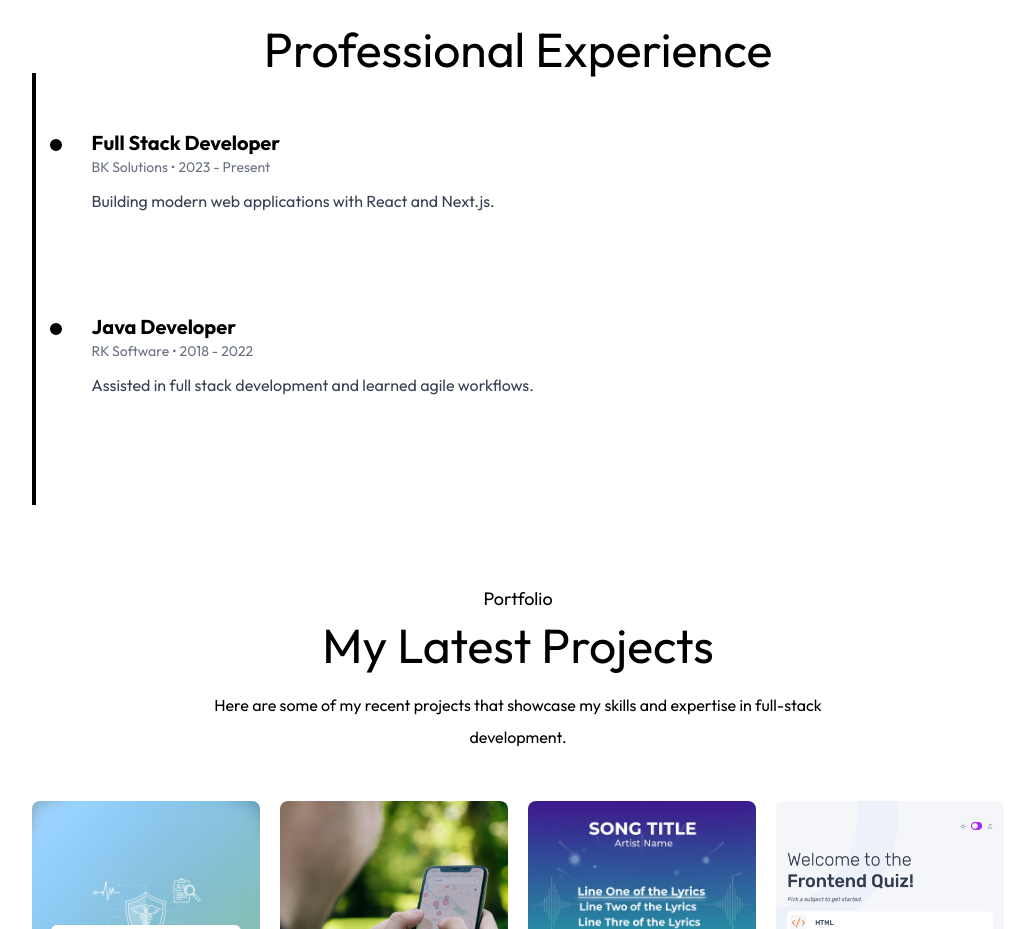
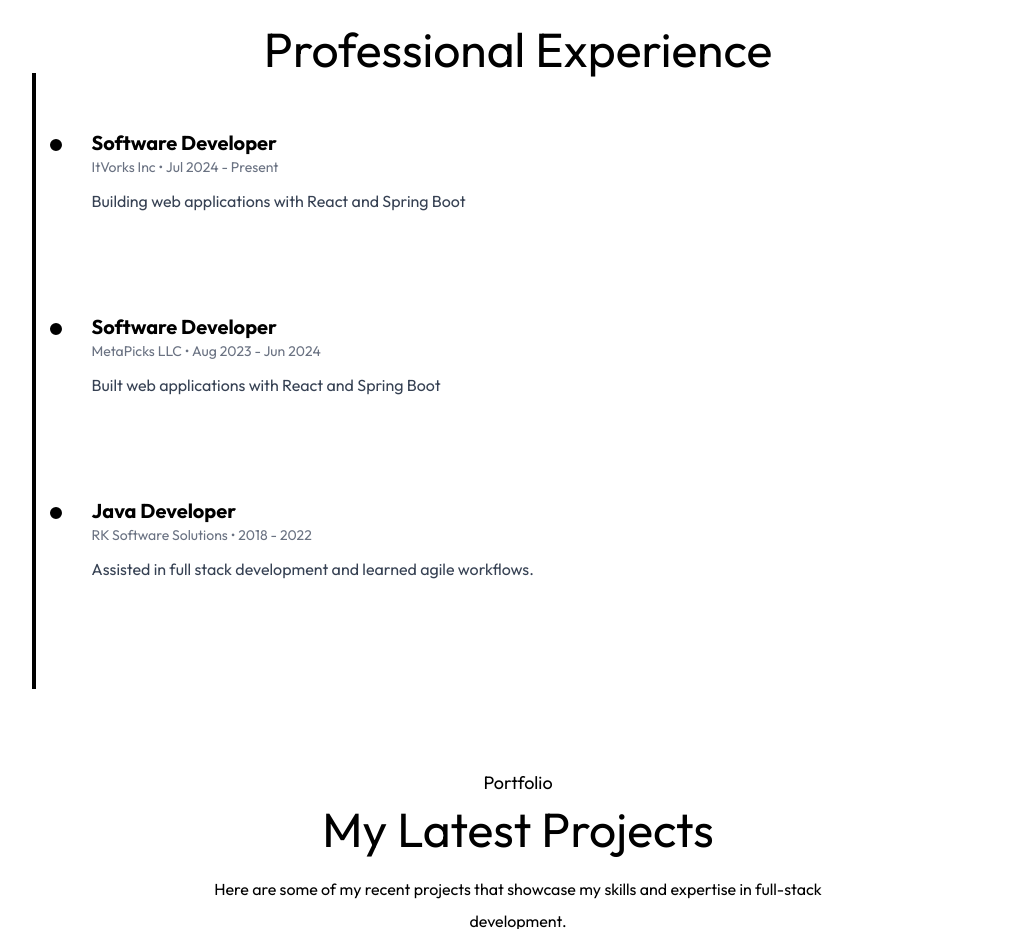
Before and after one commit to prem-kumart/my-portfolio, a Next.js app: page / in a window 1280 px wide. Shown: the part 1680-2609 px from the top of the page, without its empty margins (122-1146 px from the left). Built offline with nearby package versions, Linux system fonts and the light colour scheme; a web font is replaced by a local one.

Commit message:
experience update

```diff
--- a/src/components/Experience.tsx
+++ b/src/components/Experience.tsx
@@ -4,14 +4,20 @@ import { motion } from "motion/react";
 const Experience = () => {
   const experiences = [
     {
-      title: "Full Stack Developer",
-      company: "BK Solutions",
-      year: "2023 - Present",
-      description: "Building modern web applications with React and Next.js.",
+      title: "Software Developer",
+      company: "ItVorks Inc",
+      year: "Jul 2024 - Present",
+      description: "Building  web applications with React and Spring Boot",
+    },
+    {
+      title: "Software Developer",
+      company: "MetaPicks LLC",
+      year: "Aug 2023 - Jun 2024",
+      description: "Built  web applications with React and Spring Boot",
     },
     {
       title: "Java Developer",
-      company: "RK Software",
+      company: "RK Software Solutions",
       year: "2018 - 2022",
       description:
         "Assisted in full stack development and learned agile workflows.",
```
